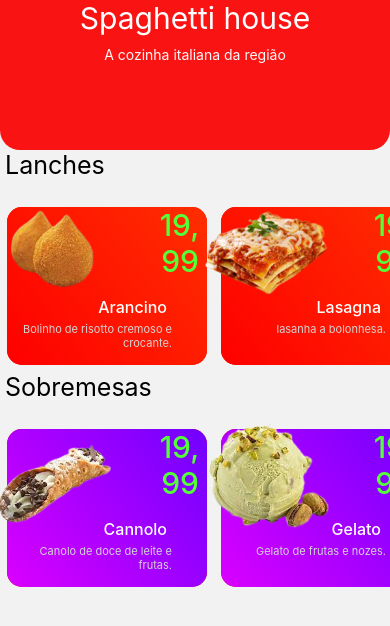
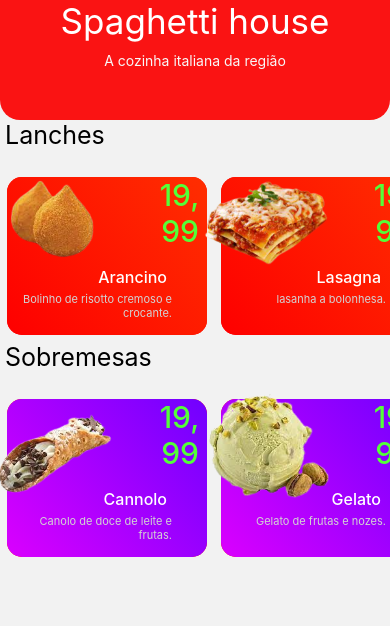
Before and after one commit to RestaurantePam/Spaghetti-house, a React Native app: screen /home in a window 390 px wide. Shown: the top 626 px of the page. Built offline with nearby package versions, Linux system fonts and the light colour scheme.

Commit message:
Melhorada cor da barra de status

```diff
--- a/App.js
+++ b/App.js
@@ -7,7 +7,7 @@ export default function App() {
   return (
     <>
       <NavigationContainer>
-        <StatusBar style="auto" />
+        <StatusBar style="light" backgroundColor='#FA1313' />
         <MainRoutes />
       </NavigationContainer>
     </>
--- a/src/screens/Home/styles.js
+++ b/src/screens/Home/styles.js
@@ -1,7 +1,7 @@
 import styled from 'styled-components/native'
 
 const PageTitle = styled.Text`
-    font-size: 30px;
+    font-size: 35px;
     width:100%;
     text-align:center;
     color: white;
@@ -20,7 +20,7 @@ const SectionTitle = styled.Text`
 
 const TopBanner = styled.View`
     width: 100%;
-    height: 150px;
+    height: 120px;
     background-color:#FA1313;
     border-bottom-left-radius: 20px;
     border-bottom-right-radius: 20px;
```
